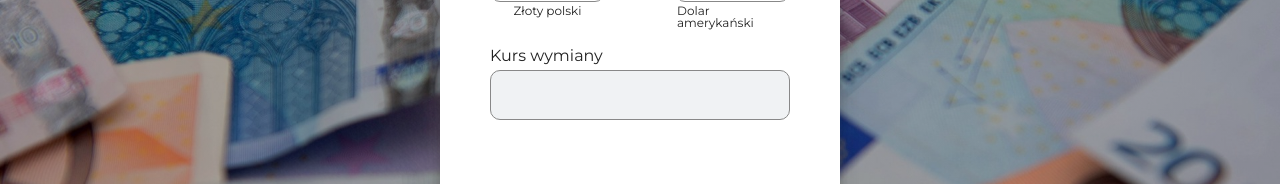
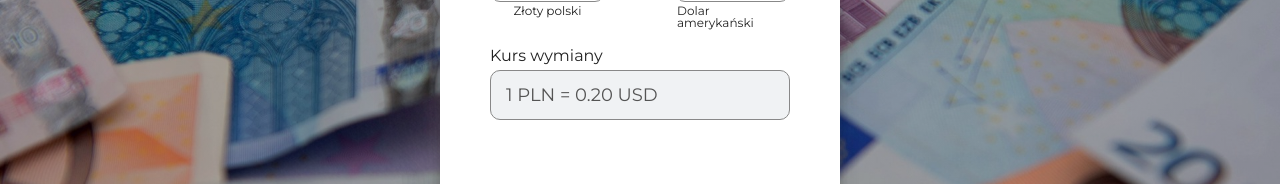
Before and after one commit to lkkolosowski/currency-converter-react, a React (Create React App) app: page / in a window 1280 px wide. Shown: the part 419-603 px from the top of the page. Built offline with nearby package versions, Linux system fonts and the light colour scheme.

Commit message:
calculate result

```diff
--- a/src/Form/index.js
+++ b/src/Form/index.js
@@ -88,7 +88,7 @@ const Form = () => {
           <label htmlFor="result" className="form__label">
             Kurs wymiany
           </label>
-          <input type="number" id="result" disabled className="form__input" />
+          <input type="text" id="result" disabled className="form__input" value={`${amount} ${sourceCurrency.code} = ${(amount*targetCurrency.rate/sourceCurrency.rate).toFixed(2)} ${targetCurrency.code}`} />
         </div>
         <p className="form__paragraph form__paragraph--small">Kurs walut został zaktualizowany w dniu 28.09.2022</p>
       </fieldset>
```
